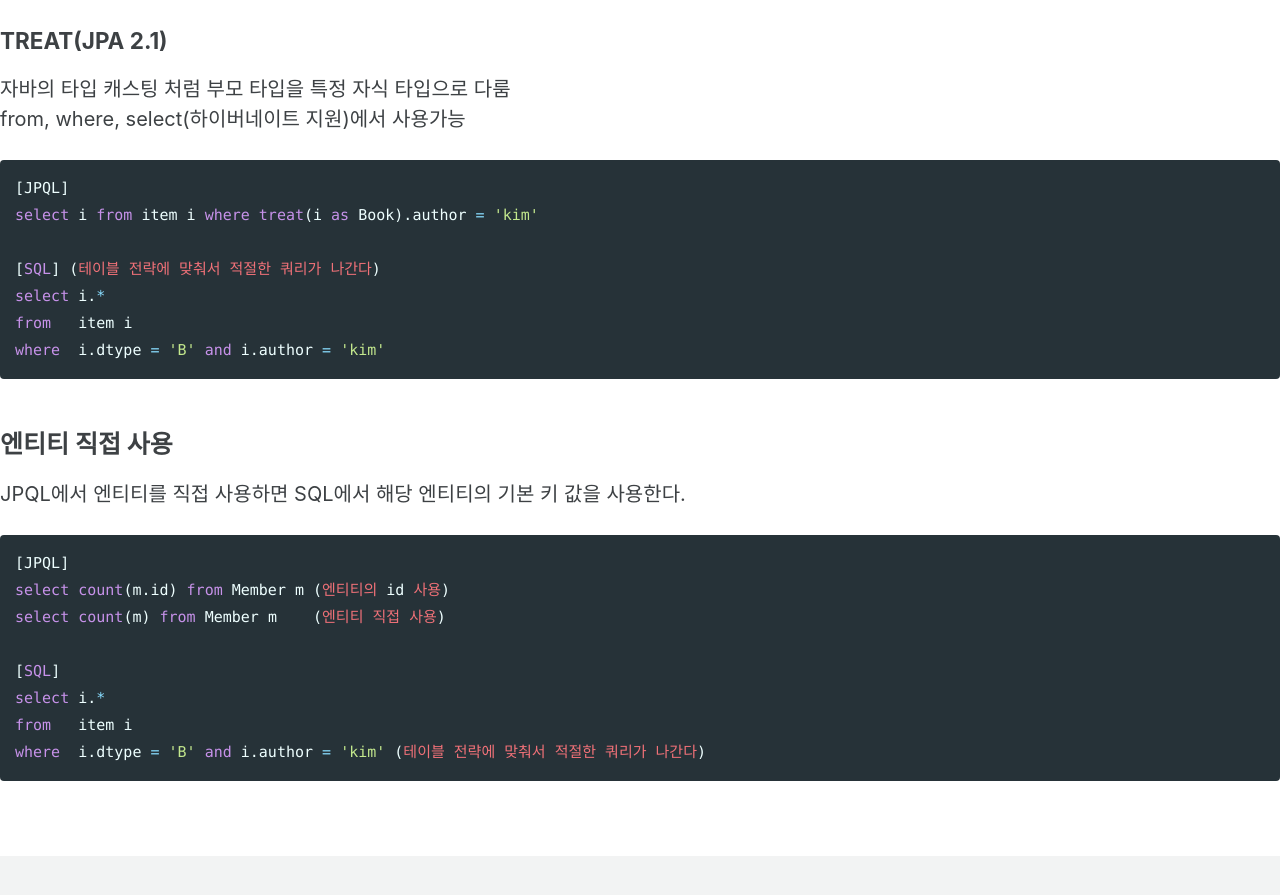
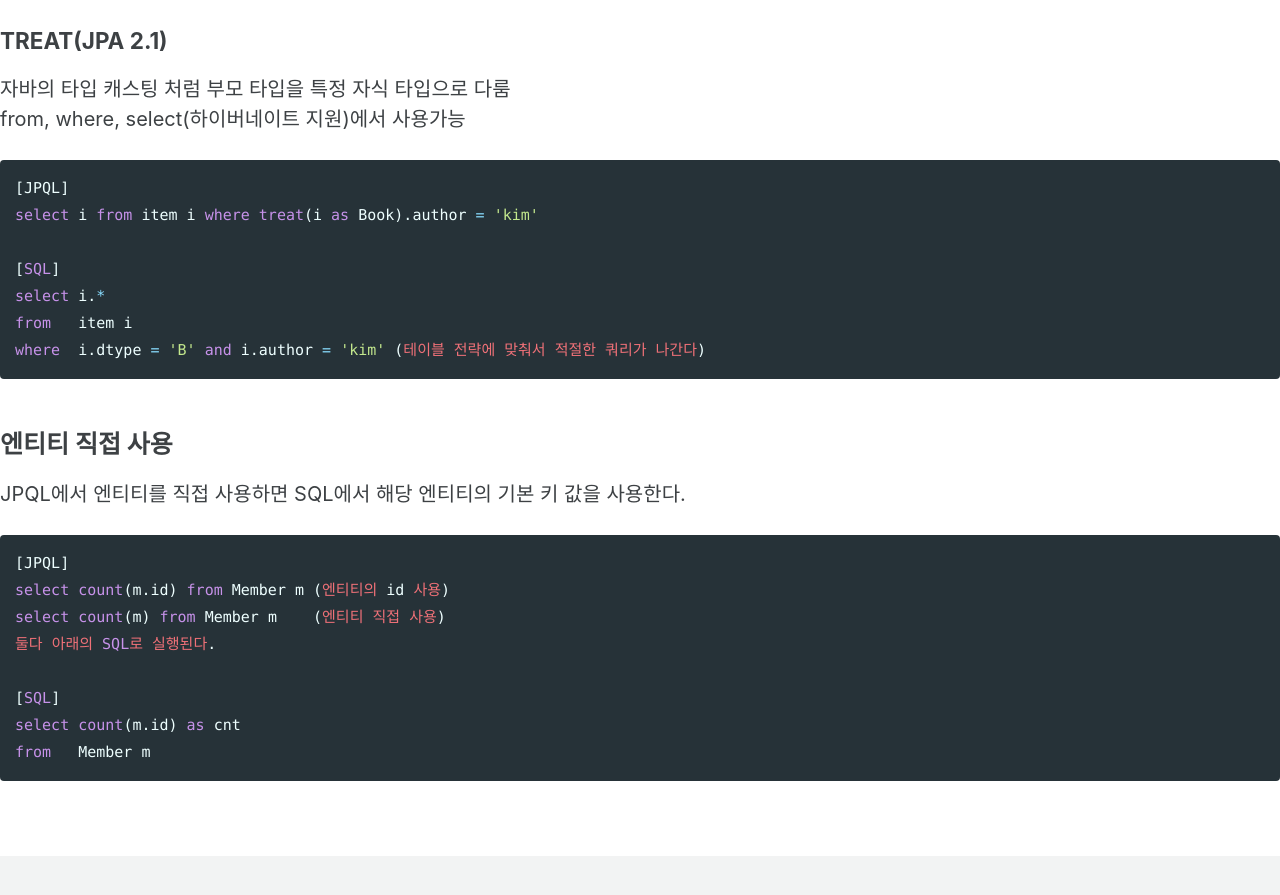
Before and after one commit to maenguin/maenguin.github.io, a Jekyll site: the page built from private/jpa-jpql.md, in a window 1280 px wide and 900 px high, scrolled down 642 px. Shown: the top 895 px of the window. Built offline with Jekyll 4.4.1, drawn with Linux system fonts in a browser that asks for light colours; cached includes are drawn as plain includes; our own code applies the rules of GitHub Pages for plain Markdown files.

Commit message:
Update jpa-jpql.md

````diff
--- a/private/jpa-jpql.md
+++ b/private/jpa-jpql.md
@@ -20,10 +20,10 @@ from, where, select(하이버네이트 지원)에서 사용가능
 [JPQL]
 select i from item i where treat(i as Book).author = 'kim'
 
-[SQL] (테이블 전략에 맞춰서 적절한 쿼리가 나간다)
+[SQL]
 select i.*
 from   item i
-where  i.dtype = 'B' and i.author = 'kim'
+where  i.dtype = 'B' and i.author = 'kim' (테이블 전략에 맞춰서 적절한 쿼리가 나간다)
 ```
 
 ## 엔티티 직접 사용
@@ -32,9 +32,9 @@ JPQL에서 엔티티를 직접 사용하면 SQL에서 해당 엔티티의 기본
 [JPQL]
 select count(m.id) from Member m (엔티티의 id 사용)
 select count(m) from Member m    (엔티티 직접 사용)
+둘다 아래의 SQL로 실행된다.
 
 [SQL]
-select i.*
-from   item i
-where  i.dtype = 'B' and i.author = 'kim' (테이블 전략에 맞춰서 적절한 쿼리가 나간다)
+select count(m.id) as cnt
+from   Member m
 ```
````
